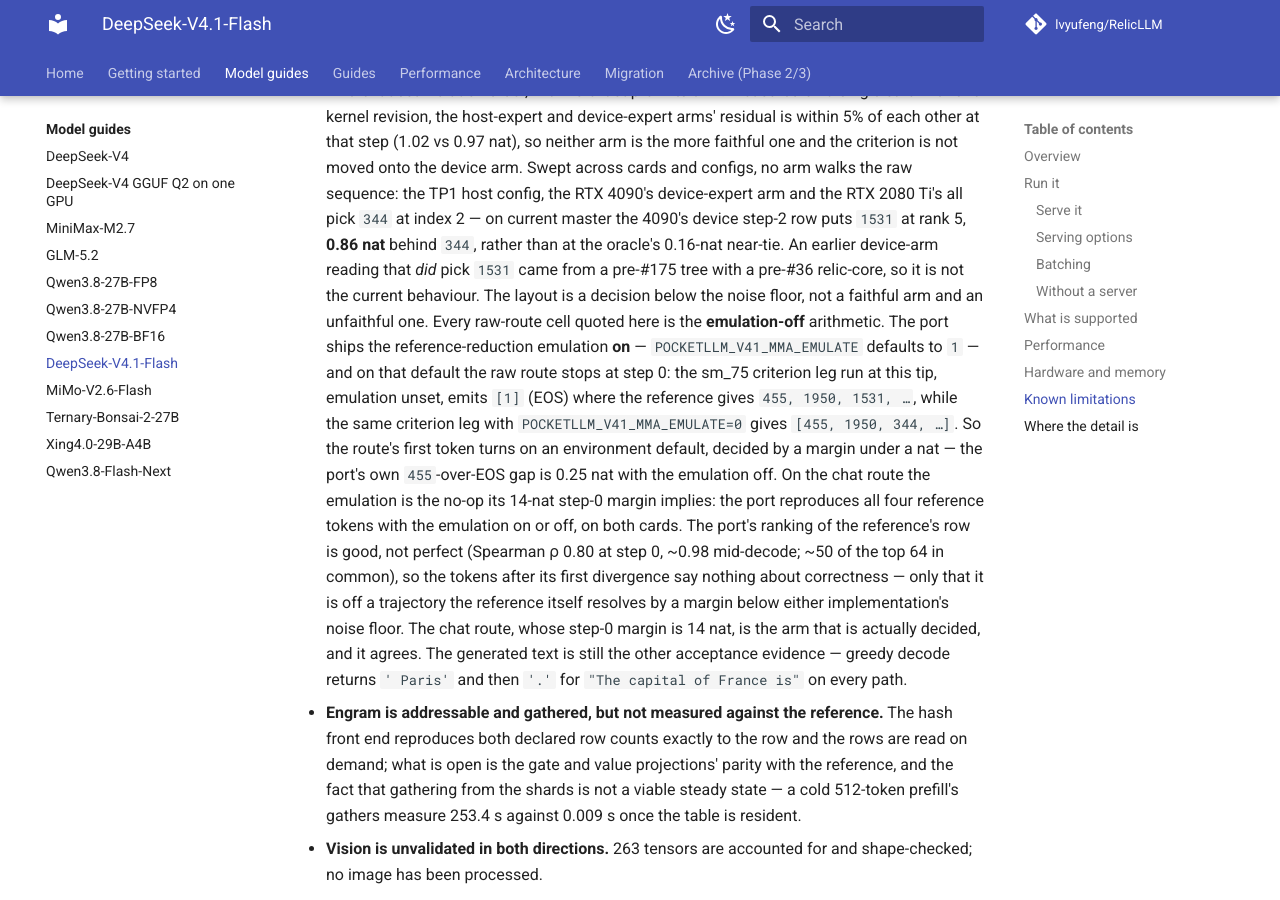
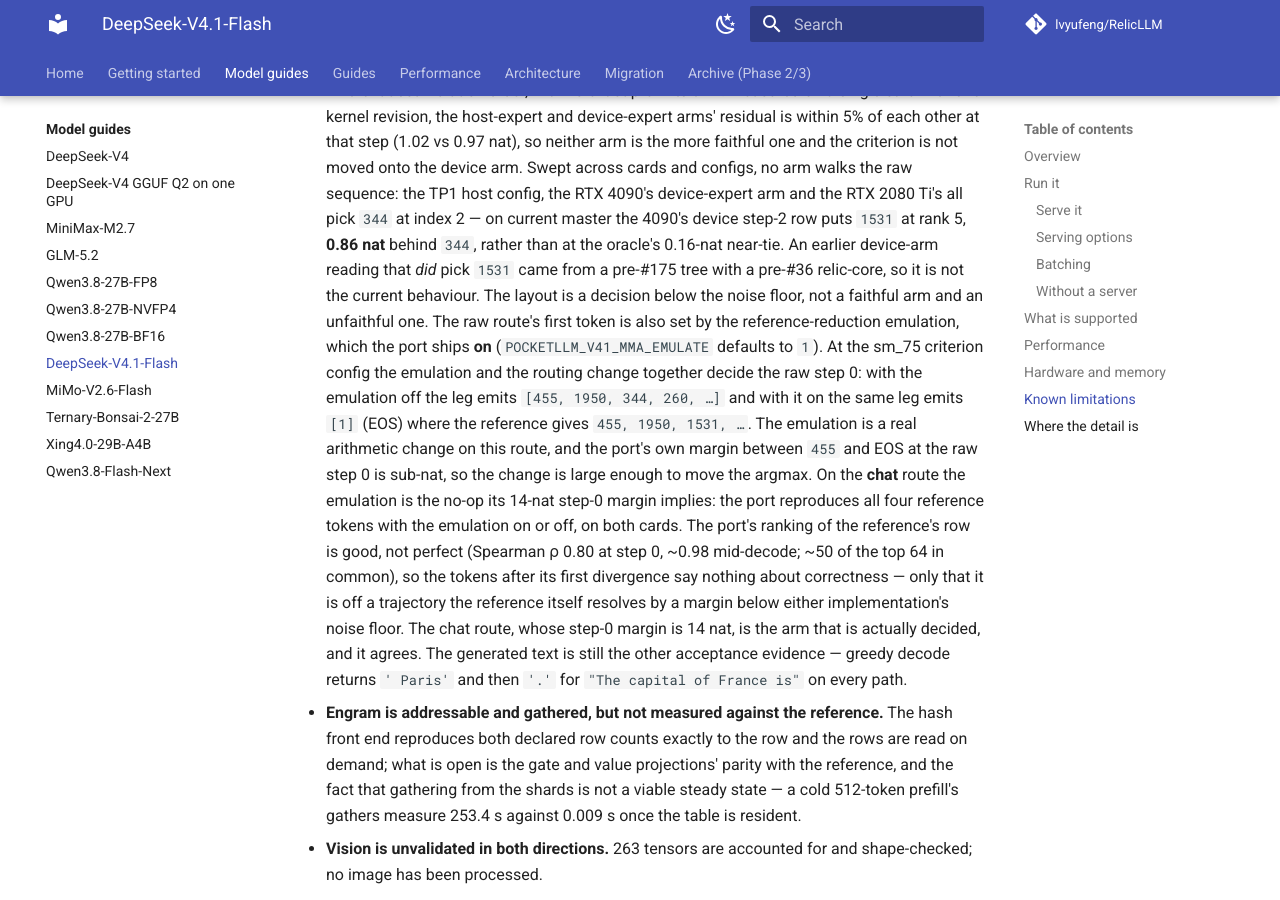
Before and after one commit to lvyufeng/RelicLLM, an MkDocs documentation site: the page built from docs/models/deepseek-v4.1-flash.md, in a window 1280 px wide and 900 px high, scrolled down 6619 px. Built offline with MkDocs 1.6.1 and Material for MkDocs 9.7.7, drawn with Linux system fonts in a browser that asks for light colours; comment, search, counter and statistics services are not loaded.

Commit message:
docs(v41): correct the raw emulation paragraph
Fold in review: drop the blanket "every raw-route cell quoted here is
emulation-off" (the residual table, the block-0 tap and the 4090 index-2
cell were measured with the emulation on), state the emulation as a
co-factor rather than the switch (the pre-#175 bisect passes with it on),
and replace the transplanted 0.25-nat figure with a first-hand
measurement at this tip: the sm_75 criterion raw leg gives
[455, 1950, 344, 260, ...] with the emulation off and [1] with it on.

Co-Authored-By: Claude Code <noreply@anthropic.com>

```diff
--- a/docs/models/deepseek-v4.1-flash.md
+++ b/docs/models/deepseek-v4.1-flash.md
@@ -211,14 +211,14 @@ and Engram in host memory or on disk before kernel work matters.
   0.16-nat near-tie. An earlier device-arm reading that *did* pick `1531` came from a pre-#175 tree with a
   pre-#36 relic-core, so it is not the current behaviour. The layout is a decision below the noise
   floor, not a faithful arm and an unfaithful one.
-  Every raw-route cell quoted here is the **emulation-off** arithmetic. The port ships the
-  reference-reduction emulation **on** — `POCKETLLM_V41_MMA_EMULATE` defaults to `1` — and on that
-  default the raw route stops at step 0: the sm_75 criterion leg run at this tip, emulation unset,
-  emits `[1]` (EOS) where the reference gives `455, 1950, 1531, …`, while the same criterion leg with
-  `POCKETLLM_V41_MMA_EMULATE=0` gives `[455, 1950, 344, …]`. So the route's first token turns on an
-  environment default, decided by a margin under a nat — the port's own `455`-over-EOS gap is 0.25 nat
-  with the emulation off. On the chat route the emulation is the no-op its 14-nat step-0 margin
-  implies: the port reproduces all four reference tokens with the emulation on or off, on both cards.
+  The raw route's first token is also set by the reference-reduction emulation, which the port ships
+  **on** (`POCKETLLM_V41_MMA_EMULATE` defaults to `1`). At the sm_75 criterion config the emulation and
+  the routing change together decide the raw step 0: with the emulation off the leg emits
+  `[455, 1950, 344, 260, …]` and with it on the same leg emits `[1]` (EOS) where the reference gives
+  `455, 1950, 1531, …`. The emulation is a real arithmetic change on this route, and the port's own
+  margin between `455` and EOS at the raw step 0 is sub-nat, so the change is large enough to move the
+  argmax. On the **chat** route the emulation is the no-op its 14-nat step-0 margin implies: the port
+  reproduces all four reference tokens with the emulation on or off, on both cards.
   The port's ranking of the reference's row is good, not perfect (Spearman ρ 0.80 at step 0, ~0.98
   mid-decode; ~50 of the top 64 in common), so the tokens after its
   first divergence say nothing about correctness — only that it is off a trajectory the reference
```
